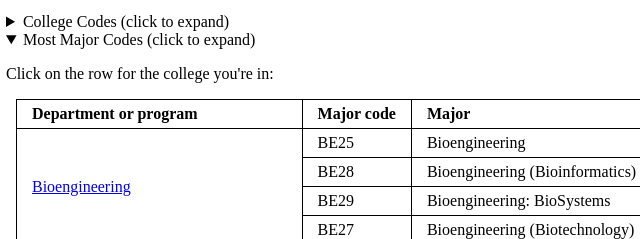
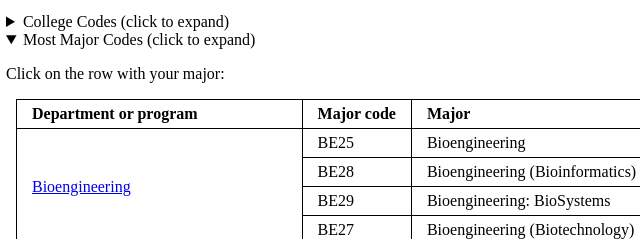
Before and after one commit to maniacalhamster/phys2c-hash-generator, a plain HTML site: page index.html in a window 1280 px wide. Both pictures are taken after a click on the heading "Most Major Codes (click to expand)". Shown: the part 261-500 px from the top of the page, 2-642 px from the left. Drawn offline with Linux system fonts and the light colour scheme.

Commit message:
Small typo on major selection

```diff
--- a/index.html
+++ b/index.html
@@ -101,7 +101,7 @@
 
             <details>
                 <summary> Most Major Codes (click to expand) </summary>
-                <p> Click on the row for the college you're in: </p>
+                <p> Click on the row with your major: </p>
                 <table id="majors">
                     <tr>
                         <th align="left">Department or program</th>
```
